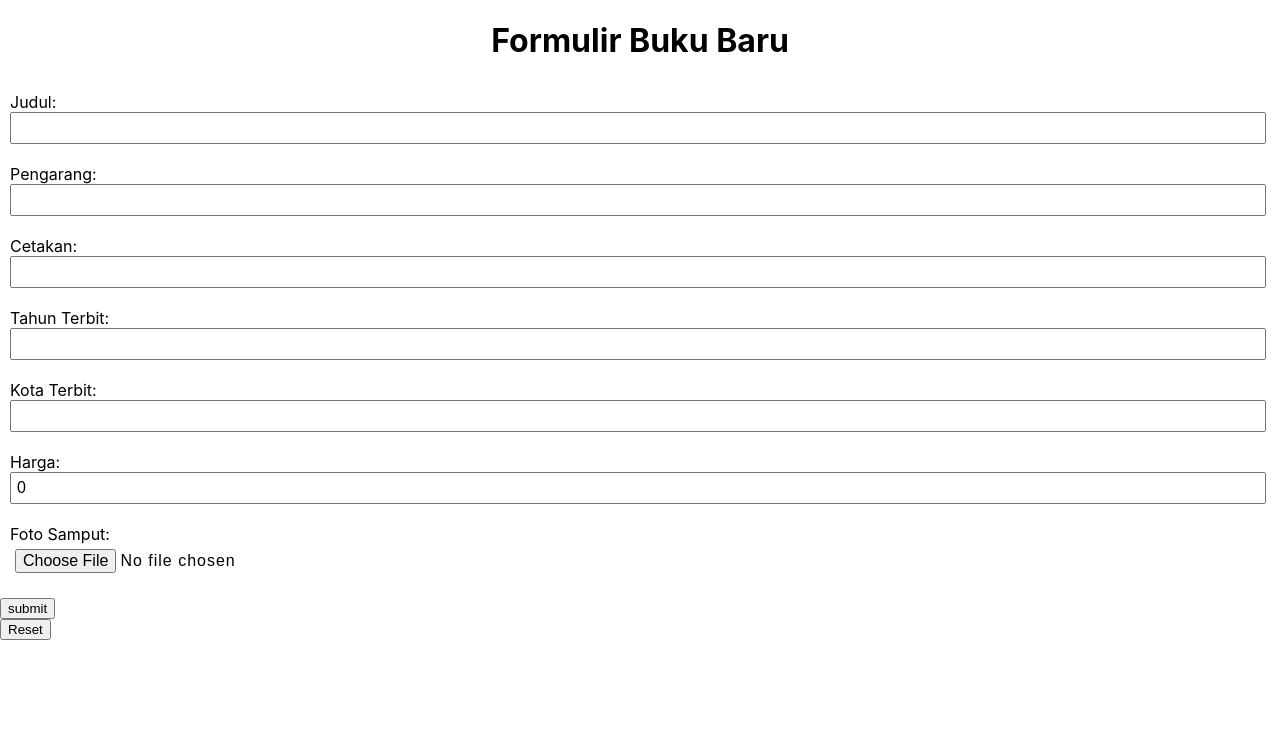
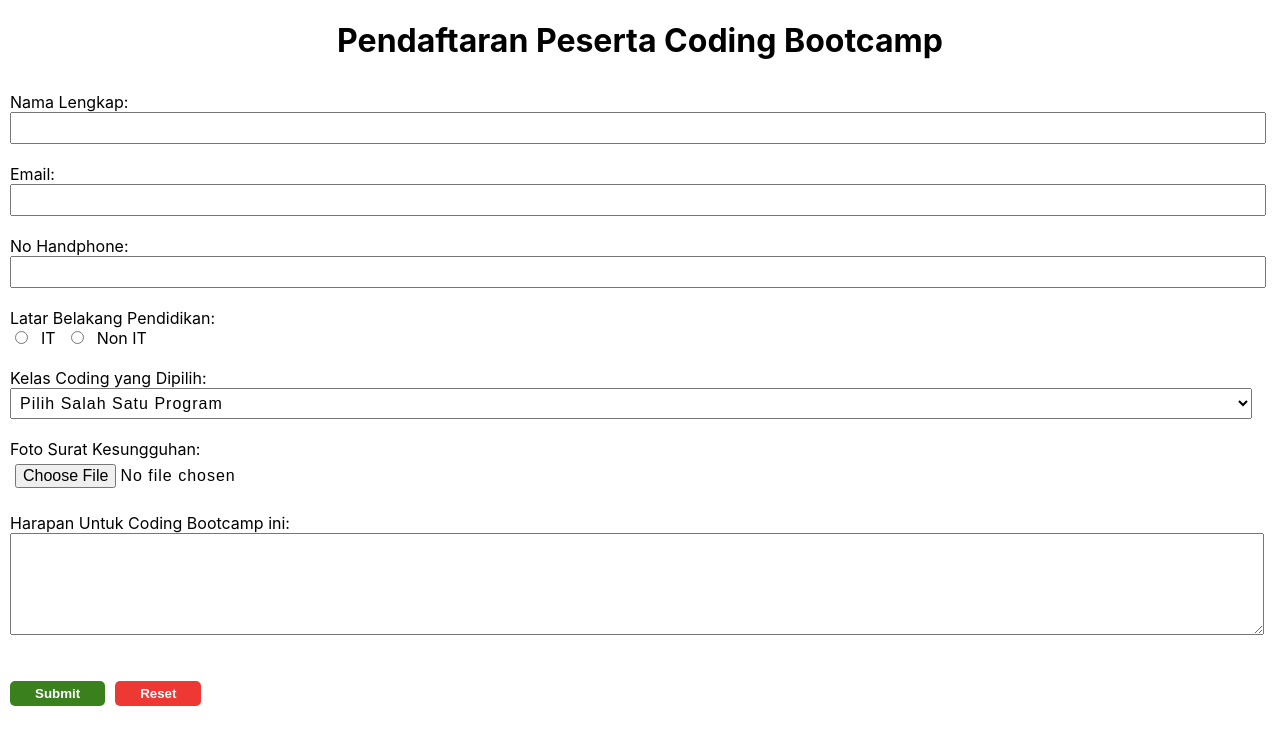
Before and after one commit to adiwahyudi/fe-task-alterra-academy, a React (Create React App) app: page / in a window 1280 px wide. Shown: the top 744 px of the page. Built offline with nearby package versions, Linux system fonts and the light colour scheme.

Commit message:
task form
masih kurang

```diff
--- a/src/Pages/Form/FormBuku.module.css
+++ b/src/Pages/Form/FormBuku.module.css
@@ -22,9 +22,22 @@ label {
 
 .btn {
   flex-direction: row;
+  margin-left: 10px;
+  padding: 5px 25px;
+  font-weight: bold;
+  color: white;
+  background-color: #3a811d;
+  border-radius: 5px;
+  border: #3a811d;
+}
+.btn:hover {
+  background-color: #47b91a;
 }
 
-.errorMessage {
+.btnReset {
+  background-color: #ed3833;
+}
+/* .errorMessage {
   color: red;
   margin-bottom: 10px;
-}
+} */
--- a/src/Pages/Form/FormPage.jsx
+++ b/src/Pages/Form/FormPage.jsx
@@ -1,130 +1,199 @@
-import React, {useState, useRef} from 'react'
+import React, { useRef, useState } from 'react'
 import style from './FormBuku.module.css'
 
 export default function FormPage() {
-    const dataKosong = {
-        judul: "",
-        pengarang: "",
-        cetakan: "",
-        tahunTerbit: "",
-        kotaTerbit: "",
-        harga: 0,
+
+  const baseData = {
+    nama: "",
+    email: "",
+    noHandphone: "",
+    pendidikan: "",
+    kelas: "",
+    harapan: "",
   }
-    const [data,setData] = useState(dataKosong)
-    const regex = /^[A-Za-z ]*$/
-    const [errMsg, setErrMsg] = useState("")
 
-    const fotoSampul = useRef(null)
+  const baseError = {
+    nama: "",
+    email: "",
+    noHandphone: "",
+  }
+
+  const [data, setData] = useState(baseData)
+  const [errorMessage, setErrorMessage] = useState(baseError)
+
+  const regexNama = /^[A-Za-z ]*$/
+  const regexEmail = /^[\w-.]+@([\w-]+\.)+[\w-]{2,4}$/
+  const regexNoHP = /^(\d{9,14})$/
+
+  const suratKesungguhan = useRef('')
+
 
   const handleInput = e => {
-        const name = e.target.name;
-        const value = e.target.value;
+    const name = e.target.name
+    const value = e.target.value
 
-        if (name === "pengarang"){
-            if (regex.test(value)){
-                setErrMsg("")
+    if (name === "nama") {
+      if (regexNama.test(value)) {
+        setErrorMessage({nama: ""})
       } else {
-                setErrMsg("Nama pengarang harus berupa huruf")
+        setErrorMessage({nama: "Nama Lengkap Harus Berupa Huruf"})
       }
     }
+
+    if (name === "email") {
+      if (regexEmail.test(value)) {
+        setErrorMessage({email: ""})
+      } else {
+        setErrorMessage({email: "Email Tidak Sesuai"})
+      }
+    }
+
+    if (name === "noHandphone") {
+      if (regexNoHP.test(value)) {
+        setErrorMessage({noHandphone: ""})
+      } else {
+        setErrorMessage({noHandphone: "No Handphone Tidak Sesuai"})
+      }
+    }
+
+    console.log(errorMessage);
+
+
+
     setData({
       ...data,
       [name]: value
     })
-        // console.log("data",data);
+
   }
 
   const handleSubmit = (event) => {
-        if (errMsg !== ""){
-            alert("Terdapat data kosong")
+    if (errorMessage !== "") {
+      alert("Data Pendaftar Tidak Sesuai")
     } else {
-            alert(`Data buku "${data.judul}" berhasil diterima`)
+      alert(`Data Pendaftar "${data.nama}" Berhasil Diterima`)
+      resetData()
     }
-        resetData()
     event.preventDefault()
   }
 
   const resetData = () => {
-        setData(dataKosong)
-        setErrMsg("")
+    setData(baseData)
+    setErrorMessage("")
   }
+
   return (
     <div>
-            <h1 style={{"text-align":"center"}}> Formulir Buku Baru</h1>
+      <h1 style={{ "text-align": "center" }}>Pendaftaran Peserta Coding Bootcamp</h1>
       <form onSubmit={handleSubmit}>
         <label>
-                    Judul:
+          Nama Lengkap:
           <input
           type="text"
-                        name="judul"
+          name="nama"
+          className={style.input}
+          value={data.nama}
           onChange={handleInput}
-                        required
-                        value={data.judul}
-                        className={style.input}
-                    />
+          required />
         </label>
+
         <label>
-                    Pengarang:
+          Email:
           <input
           type="text"
-                        name="pengarang"
+          name="email"
+          className={style.input}
+          value={data.email}
           onChange={handleInput}
-                        required
-                        value={data.pengarang}
-                        className={style.input}
-                    />
+          required />
         </label>
+
         <label>
-                    Cetakan:
+          No Handphone:
           <input
           type="text"
-                        name="cetakan"
+          name="noHandphone"
+          className={style.input}
+          value={data.noHandphone}
           onChange={handleInput}
-                        value={data.cetakan}
+          required />
+        </label>
+
+        <label style={{ "margin": "unset" }}>
+          Latar Belakang Pendidikan:
+          <div>
+            <input
+            type="radio"
+            name="pendidikan"
+            value="IT"
+            onChange={handleInput}
+            checked={data.pendidikan === "IT" ? true : false}
+            required />
+
+            <label>IT</label>
+
+            <input
+            type="radio"
+            name="pendidikan"
+            value="Non IT"
+            onChange={handleInput}
+            checked={data.pendidikan === "Non IT" ? true : false}
+            required />
+
+            <label>Non IT</label>
+          </div>
+        </label>
+
+        <label>
+          Kelas Coding yang Dipilih:
+          <select
+          type="text"
+          name="kelas"
           className={style.input}
-                    />
+          value={data.kelas}
+          onChange={handleInput}
+          required>
+            <option value="" selected disabled hidden>Pilih Salah Satu Program</option>
+            <option>Coding BackEnd with Golang</option>
+            <option>Coding FrontEnd with ReactJS</option>
+            <option>Fullstack Developer</option>
+          </select>
         </label>
+
         <label>
-                    Tahun Terbit:
-                    <input
-                        type="number"
-                        name="tahunTerbit"
-                        onChange={handleInput}
-                        value={data.tahunTerbit}
-                        className={style.input}
-                    />
-                </label>
-                <label>
-                    Kota Terbit:
-                    <input
-                        type="text"
-                        name="kotaTerbit"
-                        onChange={handleInput}
-                        value={data.kotaTerbit}
-                        className={style.input}
-                    />
-                </label>
-                <label>
-                    Harga:
-                    <input
-                        type="number"
-                        name="harga"
-                        onChange={handleInput}
-                        value={data.harga}
-                        className={style.input}
-                    />
-                </label>
-                <label>
-                    Foto Samput:
+          Foto Surat Kesungguhan:
           <input
           type="file"
-                        refs={fotoSampul}
           className={style.input}
-                    />
+          refs={suratKesungguhan} />
         </label>
-                <span className={style.errorMessage}>{errMsg}</span>
-                <input className={style.btn} type="submit" value="submit" />
-                <button className={style.btn} onClick={resetData} >Reset</button>
+
+        <label>
+          Harapan Untuk Coding Bootcamp ini:
+          <textarea
+          name="harapan"
+          id=""
+          cols="30"
+          rows="5"
+          className={style.input}
+          value={data.harapan}
+          onChange={handleInput}></textarea>
+        </label>
+
+        {/* <p className={style.errorMessage}>{errorMessage.nama}</p>
+        <p className={style.errorMessage}>{errorMessage.email}</p>
+        <p className={style.errorMessage}>{errorMessage.noHandphone}</p> */}
+
+        <ul>
+            <li style={errorMessage.nama ? {color: 'red' } : { display : 'none'} }>{errorMessage.nama}</li>
+            <li style={errorMessage.email ? {color: 'red' } : { display : 'none'} }>{errorMessage.email}</li>
+            <li style={errorMessage.noHandphone ? {color: 'red' } : { display : 'none'} }>{errorMessage.noHandphone}</li>
+        </ul>
+        <div>
+          <input type="submit" className={style.btn} value="Submit" />
+          <button className={`${style.btn} ${style.btnReset}`} onClick={resetData}>Reset</button>
+        </div>
+
       </form>
     </div>
   )
```
Lines whose indentation alone changed are shown as unchanged.
